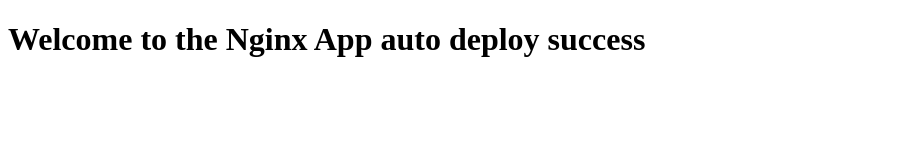
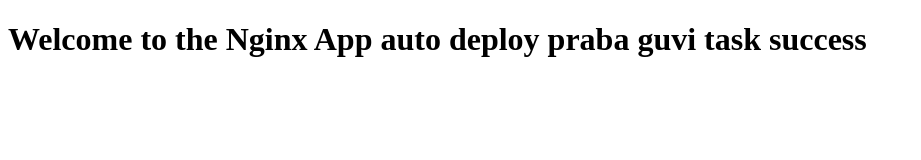
Before and after one commit to praba-code/nginx-app, a plain HTML site: page index.html in a window 1280 px wide. Shown: the whole page, without its empty margins (0-921 px from the left). Drawn offline with Linux system fonts and the light colour scheme.

Commit message:
index change

```diff
--- a/index.html
+++ b/index.html
@@ -6,6 +6,6 @@
     <title>Nginx App</title>
 </head>
 <body>
-    <h1>Welcome to the Nginx App auto deploy success</h1>
+    <h1>Welcome to the Nginx App auto deploy praba  guvi task success</h1>
 </body>
 </html>
```
